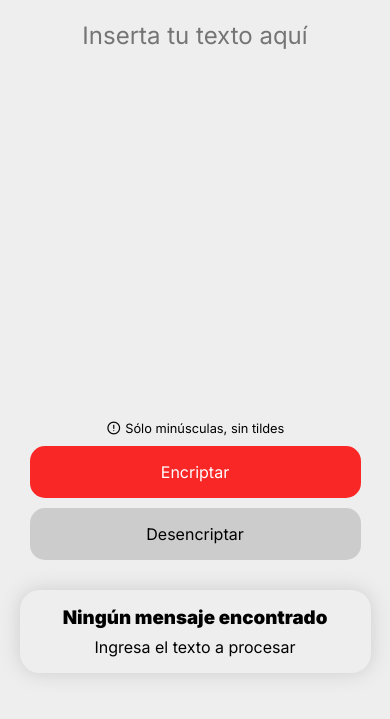
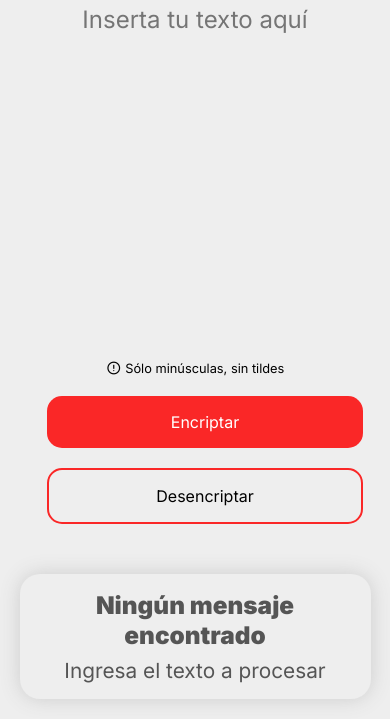
Before and after one commit to germangere/mensajesEncriptados, a plain HTML site: page index.html in a window 390 px wide. Shown: the part 125-844 px from the top of the page. Drawn offline with nearby package versions, Linux system fonts and the light colour scheme.

Commit message:
Responsive

```diff
--- a/index.css
+++ b/index.css
@@ -9,6 +9,10 @@
 
 body {
   background-color: #eeeeee;
+  min-height: 100vh;
+  display: flex;
+  flex-direction: column;
+  justify-content: space-between;
 }
 
 #logo {
@@ -18,18 +22,26 @@ body {
   text-shadow: 0 0 8px #ff6d6d;
 }
 
+main {
+  flex-grow: 1;
+  display: flex;
+  flex-direction: column;
+  justify-content: space-between;
+}
+
 form {
+  display: flex;
+  flex-direction: column;
+  flex-grow: 1;
   width: 90%;
   margin: 30px auto;
-  display: block;
 }
 
 textarea {
-  display: block;
   width: 100%;
-  padding: 1rem;
+  flex-grow: 1;
   margin-bottom: 15px;
-  height: 400px;
+  height: 100%;
   resize: none;
   border: none;
   background: none;
@@ -50,40 +62,88 @@ textarea {
 }
 
 #botones {
-  text-align: center;
+  display: grid;
+  place-items: center;
   margin: 10px;
+  width: 100%;
 }
 
 button {
-  display: block;
-  margin-bottom: 10px;
-  width: 100%;
+  margin: 10px;
+  width: 90%;
   padding: 1rem;
   border-radius: 15px;
   border: none;
   font-size: 1rem;
   font-weight: 500;
+  transition: all 200ms;
 }
 
 #encriptar {
-  background-color: rgb(250, 39, 39);
+  background-color: #fa2727;
   color: white
 }
 
+#encriptar:hover {
+  cursor: pointer;
+  border: 1px solid #fa2727;
+  font-weight: 600;
+  box-shadow: 0 0 10px #fa2727;
+}
+
 #desencriptar {
-  background-color: #cccccc;
+  background-color: #eeeeee;
+  border: 2px solid #fa2727
+}
+
+#desencriptar:hover {
+  font-weight: 600;
+  box-shadow: 0 0 10px #fa2727;
+  cursor: pointer;
 }
 
 #resultado {
   width: 90%;
-  margin: 0 auto;
+  margin: 0 auto 20px;
   background-color: #eeeeee;
   text-align: center;
   border-radius: 20px;
   box-shadow: 0 0 20px #cccccc;
   padding: 1rem;
+  font-size: 1.3rem;
+  color: #555555
 }
 
 #resultado h3 {
   margin-bottom: 0.5rem;
 }
+
+@media screen and (min-width: 768px) {
+  #logo {
+    margin: 2rem;
+  }
+
+  #botones {
+    display: flex;
+    justify-content: center;
+  }
+
+  button {
+    width: 40%;
+  }
+}
+
+@media screen and (min-width: 1440px) {
+  main {
+    flex-direction: row;
+  }
+
+  button {
+    width: 30%;
+  }
+
+  #resultado {
+    flex-basis: 40vw;
+    margin: 30px;
+  }
+}
```
